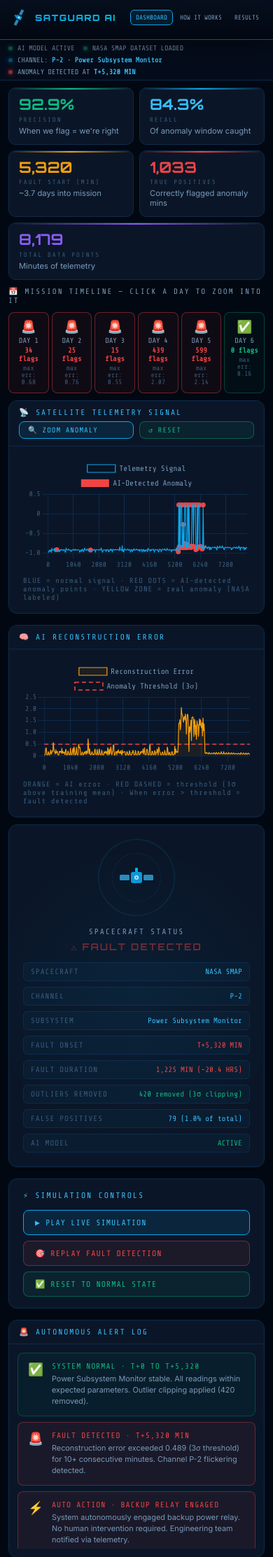
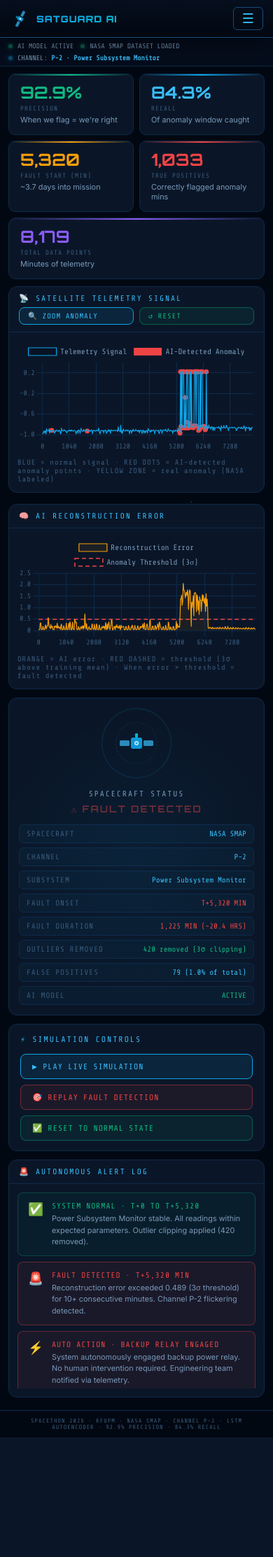
Before and after one commit to HaythamHamdan03/spacethon, a Flask app: page / in a window 390 px wide. Shown: the top 2225 px of the page at 70% size. After the commit the page ends 2054 px from the top, so only its background shows below. Run offline with Flask 3, Linux system fonts and the light colour scheme.

Commit message:
Full mobile redesign: hamburger menu, stacked layout, no horizontal scroll

```diff
--- a/templates/index.html
+++ b/templates/index.html
@@ -228,6 +228,11 @@ footer { position:relative; z-index:5; text-align:center; padding:16px; font-fam
 .loader-title { font-family:var(--font-display); font-size:1.1rem; font-weight:900; letter-spacing:4px; background:linear-gradient(90deg,var(--blue),var(--teal)); -webkit-background-clip:text; background-clip:text; -webkit-text-fill-color:transparent; }
 .loader-sub { font-family:var(--font-mono); font-size:0.7rem; color:var(--text2); letter-spacing:2px; }
 
+/* ── HAMBURGER (hidden on desktop) ── */
+.hamburger { display:none; background:transparent; border:1px solid var(--border2); color:var(--blue2); font-size:1.2rem; padding:6px 12px; border-radius:6px; cursor:pointer; line-height:1; }
+.nav-close { display:none; background:transparent; border:1px solid var(--border2); color:var(--text2); font-family:var(--font-mono); font-size:0.72rem; letter-spacing:2px; padding:10px 30px; border-radius:8px; cursor:pointer; margin-top:8px; }
+@media (max-width:640px) { .nav-close { display:block; } }
+
 /* RESPONSIVE — TABLET (≤1024px) */
 @media (max-width:1024px) {
   header { padding:10px 16px; height:auto; flex-wrap:wrap; gap:8px; }
@@ -248,78 +253,98 @@ footer { position:relative; z-index:5; text-align:center; padding:16px; font-fam
 
 /* RESPONSIVE — MOBILE (≤640px) */
 @media (max-width:640px) {
+
   /* ── HEADER ── */
-  header {
-    padding:10px 12px; gap:6px; height:auto;
-    display:grid;
-    grid-template-columns:auto 1fr;
-    grid-template-rows:auto auto;
-    align-items:center;
+  header { padding:10px 14px; height:auto; display:flex; flex-wrap:nowrap; justify-content:space-between; align-items:center; gap:8px; }
+  .logo { gap:8px; flex-shrink:0; }
+  .satellite-icon { width:30px; height:30px; }
+  .logo h1 { font-size:0.82rem; letter-spacing:1px; white-space:nowrap; }
+  .logo p { display:none; }
+  .header-right { gap:6px; align-items:center; }
+  .live-badge { display:none; }
+
+  /* Hide desktop nav, show hamburger */
+  .nav-tabs {
+    display:none;
+    position:fixed; top:0; left:0; right:0; bottom:0;
+    background:rgba(2,8,18,0.97);
+    flex-direction:column; align-items:center; justify-content:center;
+    gap:12px; z-index:500;
   }
-  .logo { grid-column:1; grid-row:1; gap:8px; }
-  .satellite-icon { width:30px; height:30px; }
-  .logo h1 { font-size:0.78rem; letter-spacing:1.5px; white-space:nowrap; }
-  .logo p { display:none; }
-  .header-right {
-    grid-column:2; grid-row:1;
-    justify-content:flex-end; gap:4px;
-    display:flex; align-items:center;
-  }
-  .live-badge { display:none; }
-  .nav-tabs { gap:2px; }
-  .nav-tab { padding:5px 7px; font-size:0.58rem; letter-spacing:0; }
+  .nav-tabs.open { display:flex; }
+  .nav-tab { padding:14px 40px; font-size:0.9rem; letter-spacing:2px; width:200px; text-align:center; }
+  .hamburger { display:block; }
 
   /* ── STATUS BAR ── */
-  .status-bar { padding:6px 12px; gap:6px 12px; font-size:0.63rem; }
-  /* hide the long last item (LSTM info line) */
-  .status-bar > .status-item:last-child { display:none; }
+  .status-bar { padding:6px 12px; gap:6px 10px; font-size:0.62rem; flex-wrap:wrap; }
+  .status-bar > .status-item:nth-child(n+4) { display:none; }
 
-  /* ── METRICS ── */
+  /* ── TIMELINE: hidden on mobile ── */
+  .timeline-wrap { display:none; }
+
+  /* ── METRICS: 2 columns, text never cut off ── */
   .metrics {
+    display:grid !important;
     grid-template-columns:repeat(2,1fr) !important;
     padding:10px 12px 0; gap:8px;
   }
   .metrics .metric:last-child { grid-column:span 2; }
-  .metric { padding:12px 14px; }
-  .metric-val { font-size:1.35rem; }
-  .metric-label { font-size:0.56rem; }
+  .metric { padding:14px 16px; }
+  .metric-val { font-size:1.5rem; }
+  .metric-label { font-size:0.58rem; letter-spacing:1px; }
+  .metric-sub { font-size:0.68rem; }
 
-  /* ── TIMELINE ── */
-  .timeline-wrap { padding:10px 12px 0; }
-  #day-timeline { gap:4px; }
+  /* ── MAIN GRID: full single column ── */
+  .main-grid { grid-template-columns:1fr !important; padding:10px 12px; gap:12px; }
+  .side-panel { display:flex !important; flex-direction:column; gap:12px; }
 
-  /* ── MAIN GRID ── */
-  .main-grid { padding:10px 12px; gap:10px; grid-template-columns:1fr; }
-  .side-panel { display:flex; flex-direction:column; }
-
-  /* ── CARD HEADER ── hide long badge, stack buttons below title ── */
+  /* ── CHARTS: shorter so they don't need horizontal scroll ── */
+  canvas { max-height:160px !important; }
+  .card-body { padding:12px; }
   .card-header { flex-wrap:wrap; gap:6px; padding:10px 14px; }
   .card-badge { display:none; }
+  .card-title { font-size:0.7rem; }
+  /* Stack the zoom/reset buttons below the title */
   .card-header > div:last-child { width:100%; display:flex; gap:6px; }
-  .card-title { font-size:0.7rem; }
 
   /* ── SAT VIZ ── */
-  .sat-container { width:110px; height:110px; }
+  .sat-container { width:100px; height:100px; }
+  .sat-viz { padding:14px; }
+  .sat-stats { gap:6px; }
+
+  /* ── SIM CONTROLS ── */
+  .sim-controls { padding:14px 16px; }
 
   /* ── HOW IT WORKS ── */
-  .how-grid { grid-template-columns:1fr; padding:10px 12px; gap:10px; }
+  .how-grid { grid-template-columns:1fr !important; padding:10px 12px; gap:10px; }
   .how-card { padding:16px; }
+  .how-num { font-size:2rem; }
   .pipeline { margin:0 12px 12px; padding:14px; }
+  .pipeline-steps { flex-wrap:wrap; gap:4px; }
+  .pipe-step { min-width:calc(33% - 4px); flex:none; border-radius:6px !important; border-left:1px solid var(--border) !important; margin-left:0 !important; }
 
   /* ── RESULTS ── */
-  .results-grid { grid-template-columns:1fr; padding:10px 12px; gap:8px; }
-  .result-num { font-size:2.6rem; }
-  .attempts-table { margin:0 12px 12px; overflow-x:auto; }
-  .attempts-table table { min-width:480px; font-size:0.72rem; }
-  .attempts-table th, .attempts-table td { padding:8px 10px; }
+  .results-grid { grid-template-columns:repeat(2,1fr) !important; padding:10px 12px; gap:8px; }
+  .result-big { padding:16px; }
+  .result-num { font-size:2.2rem; }
+  .result-label { font-size:0.62rem; }
+  .result-sub { font-size:0.7rem; }
+  .attempts-table { margin:0 12px 12px; }
+  .attempts-table table { width:100%; min-width:0; font-size:0.7rem; }
+  .attempts-table th { font-size:0.6rem; padding:8px 8px; letter-spacing:1px; }
+  .attempts-table td { padding:8px 8px; font-size:0.7rem; }
+  /* Hide the "WHAT WE LEARNED" column on mobile — too wide */
+  .attempts-table th:last-child,
+  .attempts-table td:last-child { display:none; }
 
   /* ── FAULT ALERT ── */
   .fault-alert { width:calc(100vw - 20px); right:10px; left:10px; }
 
   /* ── SIMULATION OVERLAY ── */
   .sim-overlay { padding:14px; gap:12px; }
-  .sim-title-big { font-size:0.9rem; letter-spacing:2px; }
+  .sim-title-big { font-size:0.9rem; letter-spacing:1px; }
   .sim-chart-wrap { width:96%; padding:12px; }
+  canvas#simChart { max-height:200px !important; }
 
   footer { font-size:0.52rem; padding:10px 12px; letter-spacing:1px; }
 }
@@ -374,12 +399,14 @@ footer { position:relative; z-index:5; text-align:center; padding:16px; font-fam
     </div>
   </div>
   <div class="header-right">
-    <div class="nav-tabs">
+    <div class="nav-tabs" id="navTabs">
       <button class="nav-tab active" onclick="showPage('dashboard',this)">DASHBOARD</button>
       <button class="nav-tab" onclick="showPage('how',this)">HOW IT WORKS</button>
       <button class="nav-tab" onclick="showPage('results',this)">RESULTS</button>
+      <button class="nav-close" onclick="toggleNav()">✕ CLOSE</button>
     </div>
     <div class="live-badge"><div class="live-dot"></div>LIVE MONITOR</div>
+    <button class="hamburger" id="hamburger" onclick="toggleNav()" aria-label="Menu">&#9776;</button>
   </div>
 </header>
 
@@ -568,11 +595,17 @@ let signalChart, errorChart, simChart;
 let fullData = null;
 let simInterval = null;
 
+function toggleNav() {
+  document.getElementById('navTabs').classList.toggle('open');
+}
+
 function showPage(name, btn) {
   document.querySelectorAll('.page').forEach(p => p.classList.remove('active'));
   document.querySelectorAll('.nav-tab').forEach(t => t.classList.remove('active'));
   document.getElementById('page-' + name).classList.add('active');
   if (btn) btn.classList.add('active');
+  // close mobile nav after selecting a page
+  document.getElementById('navTabs').classList.remove('open');
 }
 
 function showFaultAlert(data) {
```
